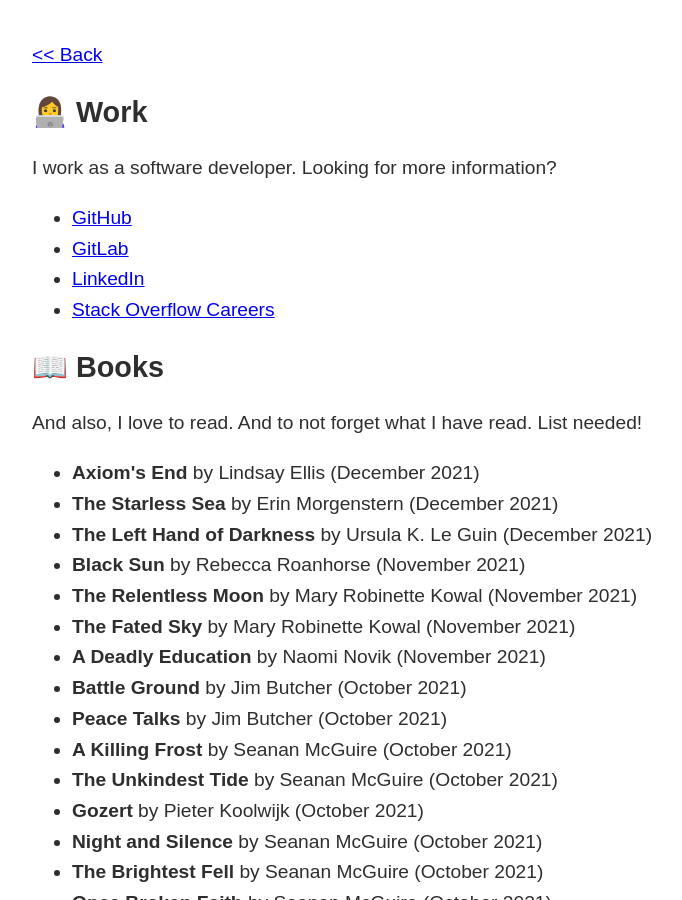
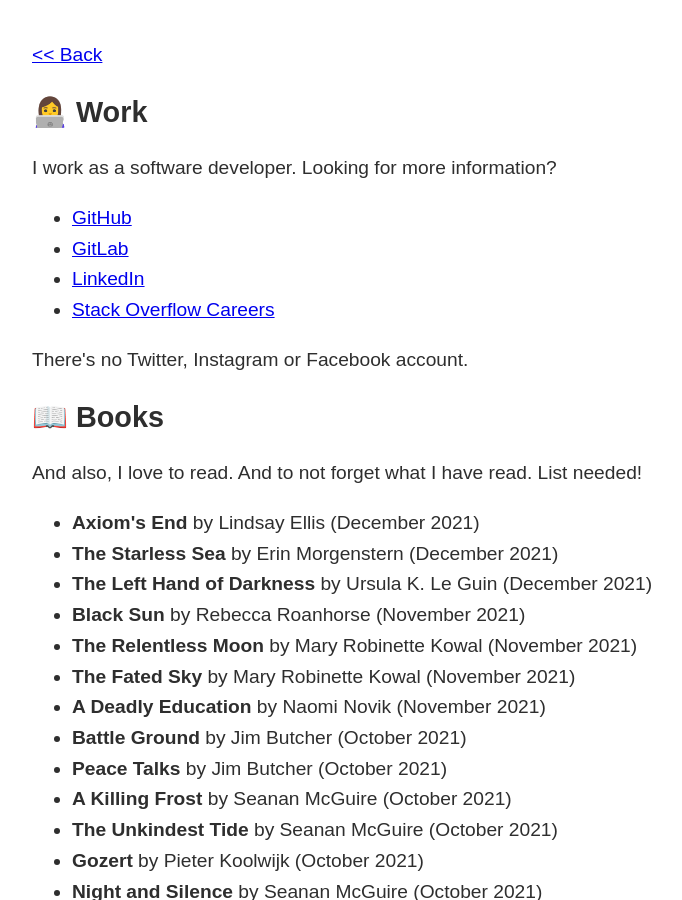
Before and after one commit to josienb/fictional-fungi, a Jekyll site: the page built from about.html, in a window 1280 px wide and 900 px high. Shown: the whole window, without its empty margins (283-965 px from the left). Built offline with Jekyll 4.4.1, drawn with Linux system fonts in a browser that asks for light colours.

Commit message:
Add more account info to 'about' page

```diff
--- a/about.html
+++ b/about.html
@@ -13,6 +13,7 @@ layout: default
 		<li><a href="https://www.linkedin.com/in/josienbraas">LinkedIn</a></li>
 		<li><a href="https://stackoverflow.com/cv/josienb">Stack Overflow Careers</a></li>
 	</ul>
+  <p>There's no Twitter, Instagram or Facebook account.</p>
 </section>
 <section>
 	<h1>📖 Books</h1>
```
